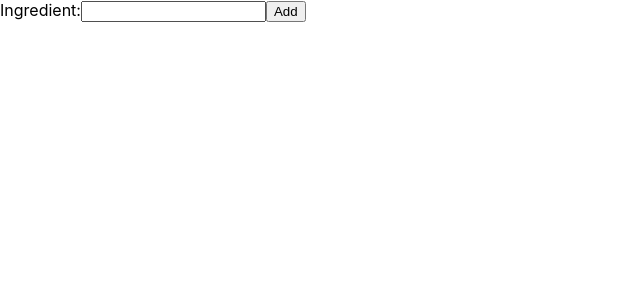
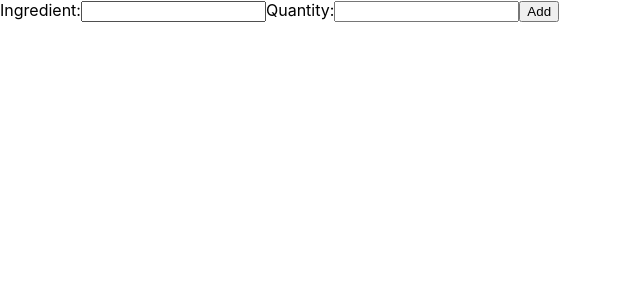
Before and after one commit to CarlyJ88/tastybot-front-end-react, a React (Create React App) app: page /recipe in a window 1280 px wide. Shown: the top 300 px of the page, without its empty margins (0-640 px from the left). Built offline with nearby package versions, Linux system fonts and the light colour scheme.

Commit message:
Has a label for quantity.

```diff
--- a/src/RecipeInput.jsx
+++ b/src/RecipeInput.jsx
@@ -2,6 +2,7 @@ import React, { useState, Fragment } from 'react';
 
 function RecipeInput() {
     const [ingredient, setIngredient] = useState();
+    const [quantity, setQuantity] = useState();
     const [showIngredient, setShowIngredient] = useState([]);
     const changeHandler = ev => {
         ev.preventDefault();
@@ -16,6 +17,14 @@ function RecipeInput() {
                     type="text"
                     value={ingredient}
                     onChange={changeHandler}
+                />
+            </label>
+            <label>
+                Quantity:
+                <input
+                type="text"
+                value={quantity}
+                onChange={changeHandler}
                 />
             </label>
             <button type="button" onClick={() => {
```
Also changed, not shown: 1 other file (tests, documents, lock files or other folders).
